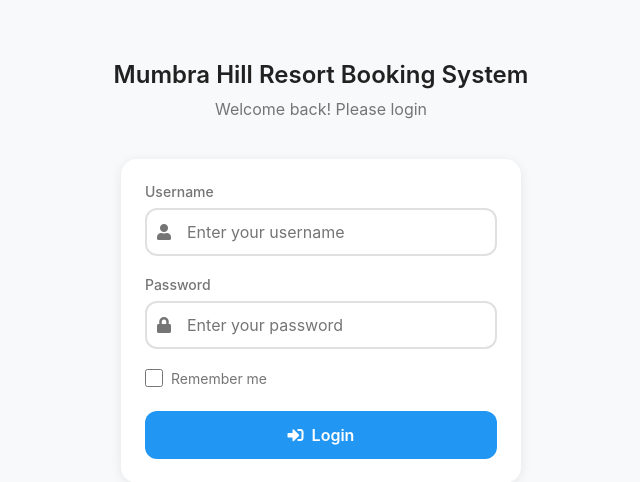
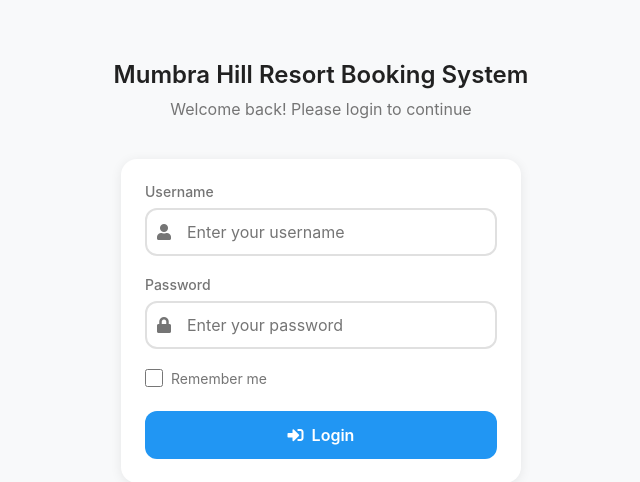
Before and after one commit to kasmiamjad/MHR, a PHP site: page /login.php in a window 1280 px wide. Shown: the top 482 px of the page, without its empty margins (319-959 px from the left). Run offline with PHP 8.4, Linux system fonts and the light colour scheme; data that the repository does not hold is empty.

Commit message:
new login update

```diff
--- a/login.php
+++ b/login.php
@@ -269,7 +269,7 @@ $pending_amount = $total_due - $total_paid;
     <div class="app-container">
         <div class="login-header">
             <h1>Mumbra Hill Resort Booking System</h1>
-            <p>Welcome back! Please login</p>
+            <p>Welcome back! Please login to continue</p>
         </div>
 
         <?php if (isset($error)): ?>
```
